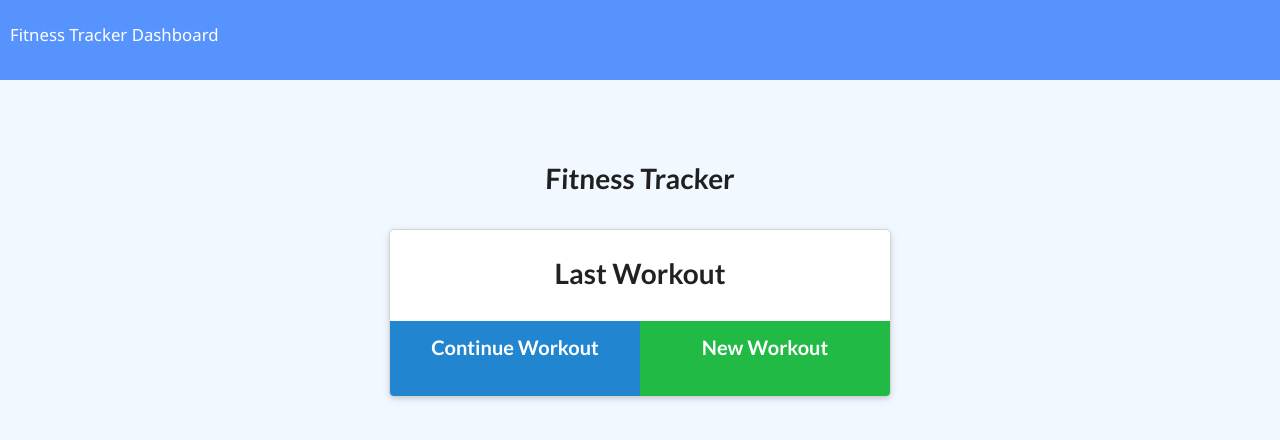
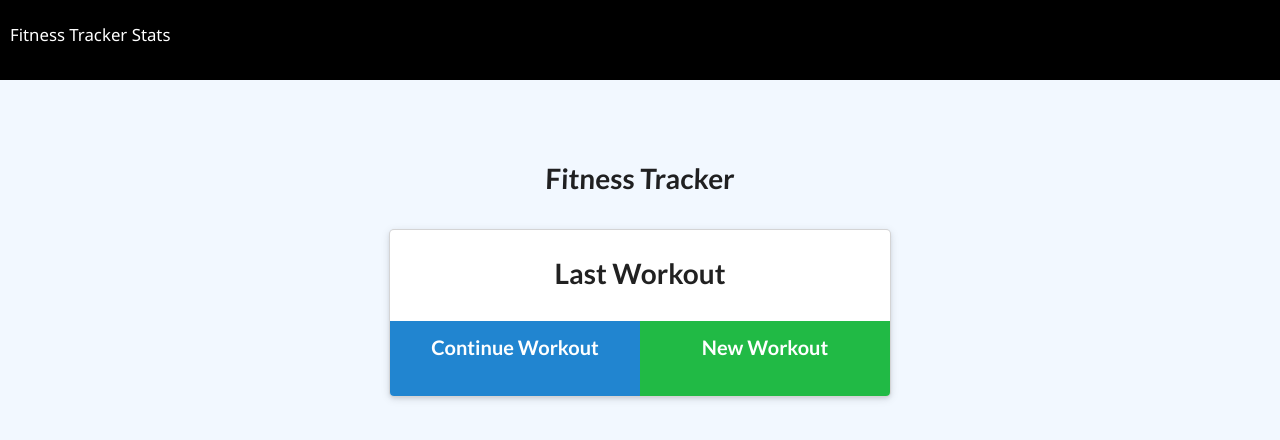
Before and after one commit to khny258/Fitness-Tracker, a website: page public/index.html in a window 1280 px wide. Drawn offline with nearby package versions, Linux system fonts and the light colour scheme; no server answers.

Commit message:
made minor comestic changes

```diff
--- a/public/index.html
+++ b/public/index.html
@@ -13,7 +13,7 @@
 <body>
   <nav>
     <a href="/">Fitness Tracker</a>
-    <a href="/stats">Dashboard</a>
+    <a href="/stats">Stats</a>
   </nav>
   <div class="wrapper workout">
     <header>
--- a/public/style.css
+++ b/public/style.css
@@ -17,7 +17,7 @@ body {
 }
 
 nav {
-  background-color: #5793fd;
+  background-color: black;
   color: #ffffff;
   height: 80px;
   padding: 10px;
```
Also changed, not shown: server.js (+6 -7 lines).
